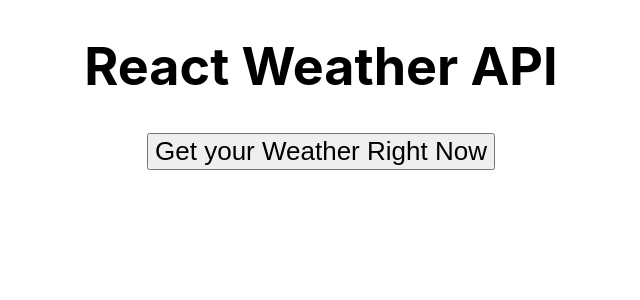
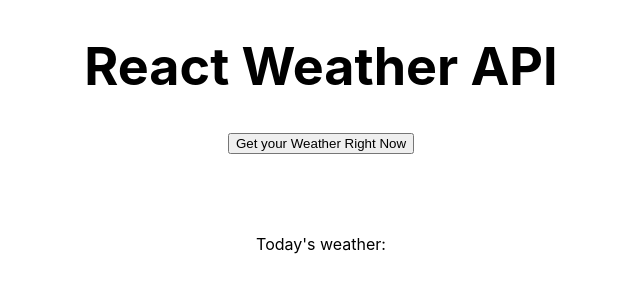
Before and after one commit to down-dive/react_weather_api, a React (Create React App) app: page / in a window 1280 px wide. Shown: the top 300 px of the page, without its empty margins (319-959 px from the left). Built offline with nearby package versions, Linux system fonts and the light colour scheme.

Commit message:
styling today's weather

```diff
--- a/src/App.css
+++ b/src/App.css
@@ -32,13 +32,17 @@
   font-size: calc(10px + 2vmin); */
 }
 
-.App-button {
+.weather-1 {
+  margin: 5rem;
+}
+
+/* .App-button {
   display: flex;
   flex-direction: column;
   align-items: center;
   justify-content: center;
   font-size: calc(10px + 2vmin);
-}
+} */
 
 /* .App-link {
   color: #61dafb;
--- a/src/App.js
+++ b/src/App.js
@@ -18,7 +18,7 @@ function App() {
   fetch("https://api.openweathermap.org/data/2.5/forecast?q=Sunnyvale&appid=b20a0c8394f0e460f879d6303c6f83ca&&units=metric")
   .then((response) => response.json()
   .then((data) => {
-      setWeather(data.list[0].main.temp_min + "," + data.list[0].main.temp_max)
+      setWeather(Math.round(data.list[0].main.temp_min )+ "," + Math.round(data.list[0].main.temp_max))
     })
   )
 }
@@ -31,7 +31,9 @@ function App() {
       <body className="App-body">
         {/* <p>Testing CSS flexbox</p> */}
         <button className="App-button" onClick={getWeather}>Get your Weather Right Now</button>
-        {weather}
+
+        <div className="weather-1">Today's weather:</div>
+        <div>{weather}</div>
       </body>
     </div>
   );
```
